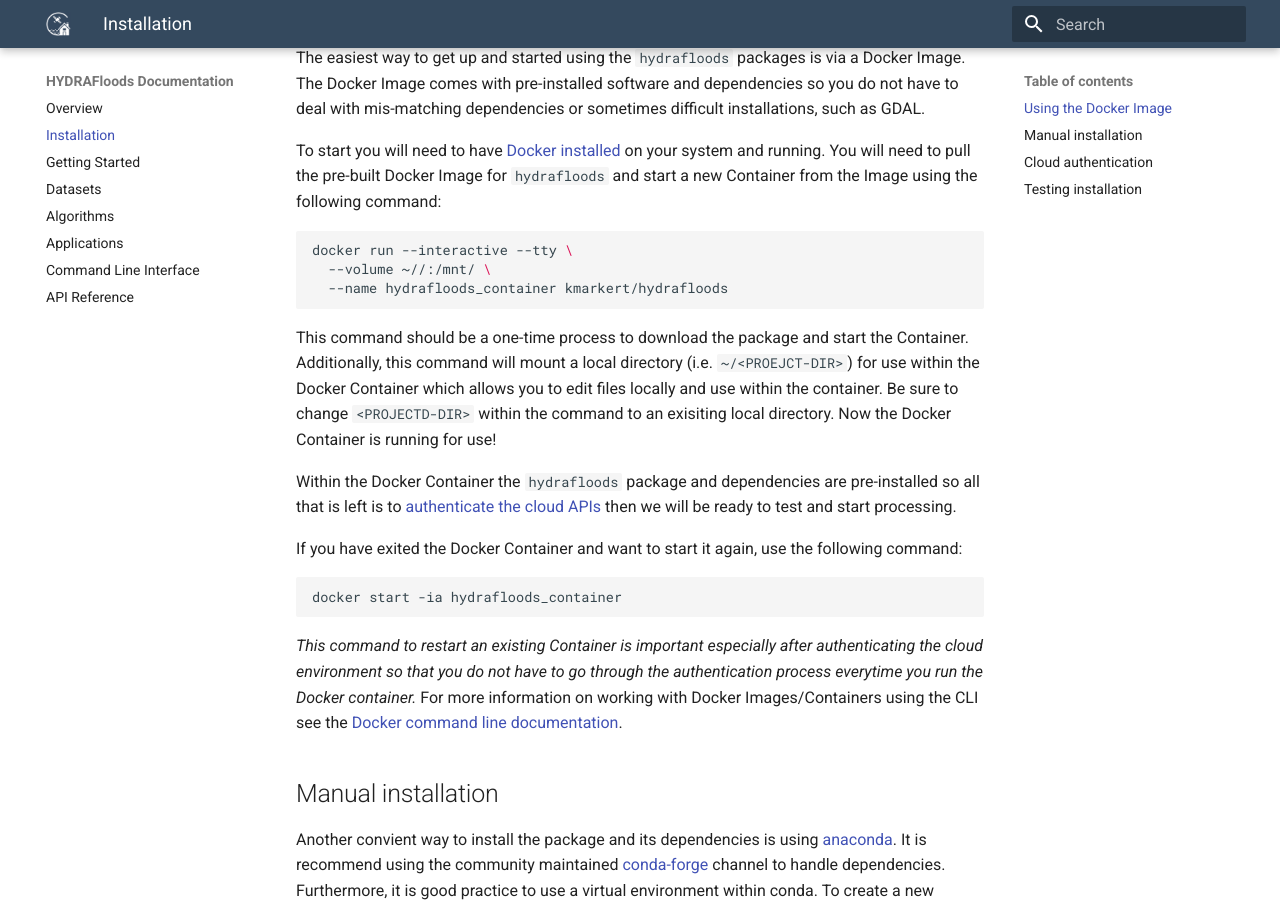
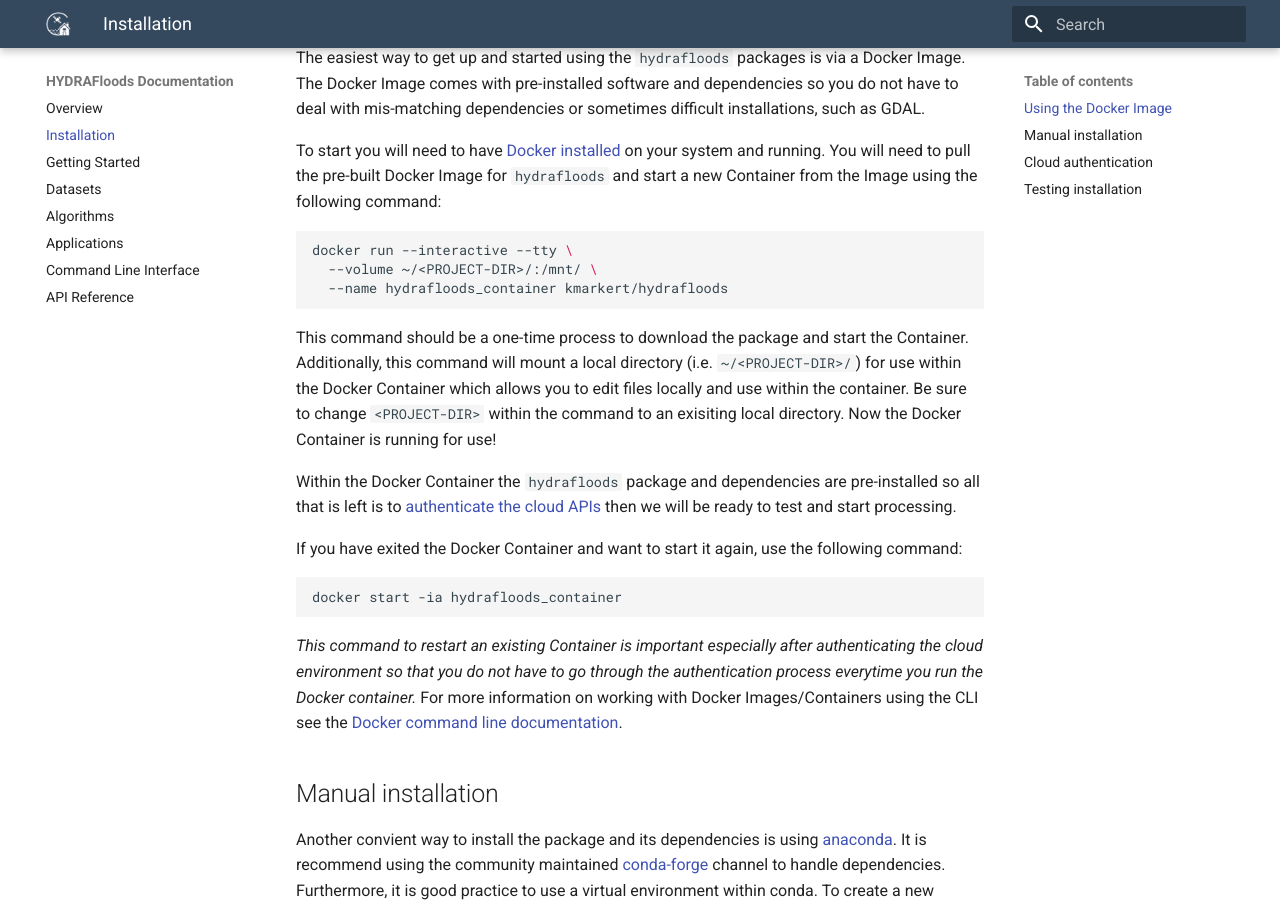
Before and after one commit to Servir-Mekong/hydra-floods, an MkDocs documentation site: the page built from docs/installation.md, in a window 1280 px wide and 900 px high, scrolled down 328 px. Built offline with MkDocs 1.6.1 and Material for MkDocs 9.7.7, drawn with Linux system fonts in a browser that asks for light colours; some of the changed lines change nothing that is shown.

Commit message:
fixing typos in instructions

````diff
--- a/docs/installation.md
+++ b/docs/installation.md
@@ -10,11 +10,11 @@
 
 ```sh
 docker run --interactive --tty \
-  --volume ~//:/mnt/ \
+  --volume ~/<PROJECT-DIR>/:/mnt/ \
   --name hydrafloods_container kmarkert/hydrafloods
 ```
 
-This command should be a one-time process to download the package and start the Container. Additionally, this command will mount a local directory (i.e. `~/<PROEJCT-DIR>`) for use within the Docker Container which allows you to edit files locally and use within the container. Be sure to change `<PROJECTD-DIR>` within the command to an exisiting local directory. Now the Docker Container is running for use!
+This command should be a one-time process to download the package and start the Container. Additionally, this command will mount a local directory (i.e. `~/<PROJECT-DIR>/`) for use within the Docker Container which allows you to edit files locally and use within the container. Be sure to change `<PROJECT-DIR>` within the command to an exisiting local directory. Now the Docker Container is running for use!
 
 Within the Docker Container the `hydrafloods` package and dependencies are pre-installed so all that is left is to [authenticate the cloud APIs](https://servir-mekong.github.io/hydra-floods/installation#cloud-authentication) then we will be ready to test and start processing.
 
````
